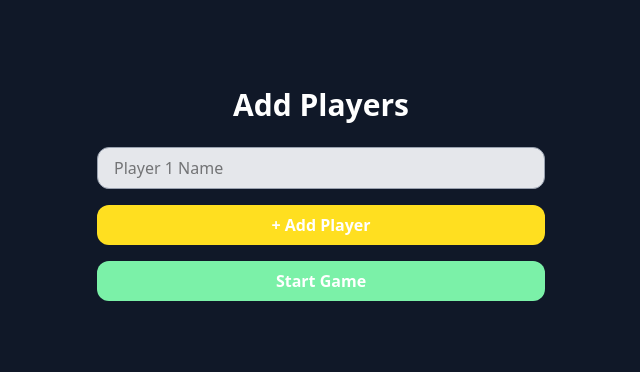
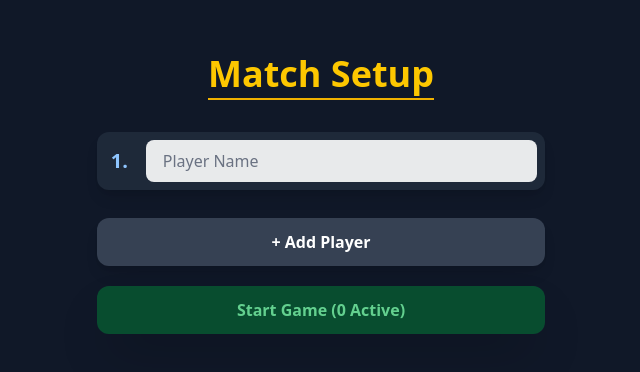
Before and after one commit to Hena-yaris/pool-matchTracker, a React (Vite) app in the folder client/: page /setup in a window 1280 px wide. Shown: the part 206-578 px from the top of the page, without its empty margins (319-959 px from the left). Built offline with nearby package versions, Linux system fonts and the light colour scheme.

Commit message:
feat(setup): Enhance player setup UI/UX with modern styling

```diff
--- a/client/src/pages/MatchSetup.jsx
+++ b/client/src/pages/MatchSetup.jsx
@@ -1,15 +1,17 @@
+
+
 import React, { useState } from "react";
 import { useNavigate } from "react-router-dom";
 
 const MatchSetup = () => {
   const navigate = useNavigate();
-  const [players, setPlayers] = useState([{ name: "" }]);
+  // Ensure the initial player has an empty scores array for consistency later
+  const [players, setPlayers] = useState([{ name: "", scores: [] }]);
 
   const handleChange = (index, value) => {
-        const updated = [...players];
-        updated[index].name = value;
-        setPlayers(updated);
-
+    const updated = [...players];
+    updated[index].name = value;
+    setPlayers(updated);
   };
 
   const addPlayer = () => {
@@ -18,71 +20,108 @@ const MatchSetup = () => {
 
     // Only add a new input if the last one is not empty
     if (lastPlayer.name.trim() !== "") {
-      setPlayers([...players, { name: "" }]);
+      setPlayers([...players, { name: "", scores: [] }]); // Add scores: []
     }
   };
 
-  const removePlayer = (index)=> {
+  const removePlayer = (index) => {
     const updated = [...players];
-    updated.splice(index,1);
+    updated.splice(index, 1);
     setPlayers(updated);
-  }
+  };
 
   const startGame = () => {
-    const hasEmpty = players.some((p) => p.name.trim() === "");
-    if (!hasEmpty) {
-      navigate("/game", { state: { players } });
+    // Filter out players with empty names
+    const activePlayers = players.filter((p) => p.name.trim() !== "");
+
+    // Check if there are at least two active players
+    if (activePlayers.length >= 2) {
+      // Pass only the active players to the game state
+      navigate("/game", { state: { players: activePlayers } });
     }
-
+    // Note: No 'else' needed here, but you might want to show an alert/error message.
   };
 
+  // Determine if the start button should be enabled (at least two non-empty players)
+  const isStartEnabled =
+    players.filter((p) => p.name.trim() !== "").length >= 2;
+  // Determine if the add button should be enabled (last player must be named)
+  const isAddEnabled = players[players.length - 1].name.trim() !== "";
 
   return (
     <>
       <div className="flex flex-col items-center justify-center min-h-screen bg-gray-900 text-white p-4">
-        <h2 className="text-3xl font-bold mb-6">Add Players</h2>
+        {/* Title with improved styling */}
+        <h2 className="text-4xl font-extrabold mb-8 text-yellow-400 border-b-2 border-yellow-500 pb-1">
+          Match Setup
+        </h2>
 
-        <div className="flex flex-col gap-4 w-full max-w-md">
+        <div className="flex flex-col gap-3 w-full max-w-md">
           {players.map((player, index) => (
-            <div key={index} className="flex items-center gap-2">
+            <div
+              key={index}
+              className="flex items-center gap-3 p-2 bg-gray-800 rounded-xl shadow-lg transition duration-200 hover:shadow-xl"
+            >
+              <span className="text-xl font-bold text-blue-300 w-8 text-center">
+                {index + 1}.
+              </span>
               <input
                 type="text"
-                placeholder={`Player ${index + 1} Name`}
+                placeholder={`Player Name`}
                 value={player.name}
                 onChange={(e) => handleChange(index, e.target.value)}
-                onKeyDown={(e)=> e.key==="Enter" && addPlayer()}
-                className={`px-4 py-2 rounded-xl border border-gray-400 w-full focus:outline-none focus:ring-2 focus:ring-yellow-500 text-black bg-gray-200`}
+                onKeyDown={(e) => e.key === "Enter" && addPlayer()}
+                className={`
+                  px-4 py-2 rounded-lg w-full text-black bg-white/90
+                  focus:outline-none focus:ring-4 focus:ring-blue-500/50
+                  transition duration-200 border border-transparent
+                  placeholder-gray-500
+                `}
               />
-              {players.length>1 && (
+              {/* Only show remove button if there are more than 1 player */}
+              {players.length > 1 && (
                 <button
-                onClick={()=> removePlayer(index)}
-                className="bg-red-500 hover:bg-red-600 text-white px-2 py-1 rounded-full">
-                    X
+                  onClick={() => removePlayer(index)}
+                  className="bg-red-600 hover:bg-red-700 text-white w-8 h-8 rounded-full font-bold shadow-md transition duration-200 transform hover:scale-105"
+                  aria-label={`Remove Player ${index + 1}`}
+                >
+                  <span className="text-lg">−</span>
                 </button>
               )}
             </div>
           ))}
 
+          {/* ADD PLAYER BUTTON */}
           <button
             onClick={addPlayer}
-            className={` px-4 py-2 rounded-xl font-semibold ${
-              players[players.length - 1].name.trim() === ""
-                ? "bg-yellow-300 cursor-not-allowed"
-                : "bg-yellow-500 hover:bg-yellow-600"
-            }`}
+            disabled={!isAddEnabled}
+            className={`
+              mt-4 px-4 py-3 rounded-xl font-bold text-white shadow-lg transition duration-200 transform hover:scale-[1.01]
+              ${
+                isAddEnabled
+                  ? "bg-yellow-500 hover:bg-yellow-600"
+                  : "bg-gray-700 text-gray-400 cursor-not-allowed"
+              }
+            `}
           >
             + Add Player
           </button>
 
+          {/* START GAME BUTTON */}
           <button
             onClick={startGame}
-            className={`px-4 py-2 rounded-xl font-semibold ${
-              players[players.length - 1].name.trim() === ""
-                ? "bg-green-300 cursor-not-allowed"
-                : "bg-green-500 hover:bg-green-600"
-            }`}
+            disabled={!isStartEnabled}
+            className={`
+              mt-2 px-4 py-3 rounded-xl font-extrabold shadow-2xl transition duration-200 transform hover:scale-[1.02]
+              ${
+                isStartEnabled
+                  ? "bg-green-500 hover:bg-green-600 text-white"
+                  : "bg-green-700/50 text-green-300/80 cursor-not-allowed"
+              }
+            `}
           >
-            Start Game
+            Start Game ({players.filter((p) => p.name.trim() !== "").length}{" "}
+            Active)
           </button>
         </div>
       </div>
```
